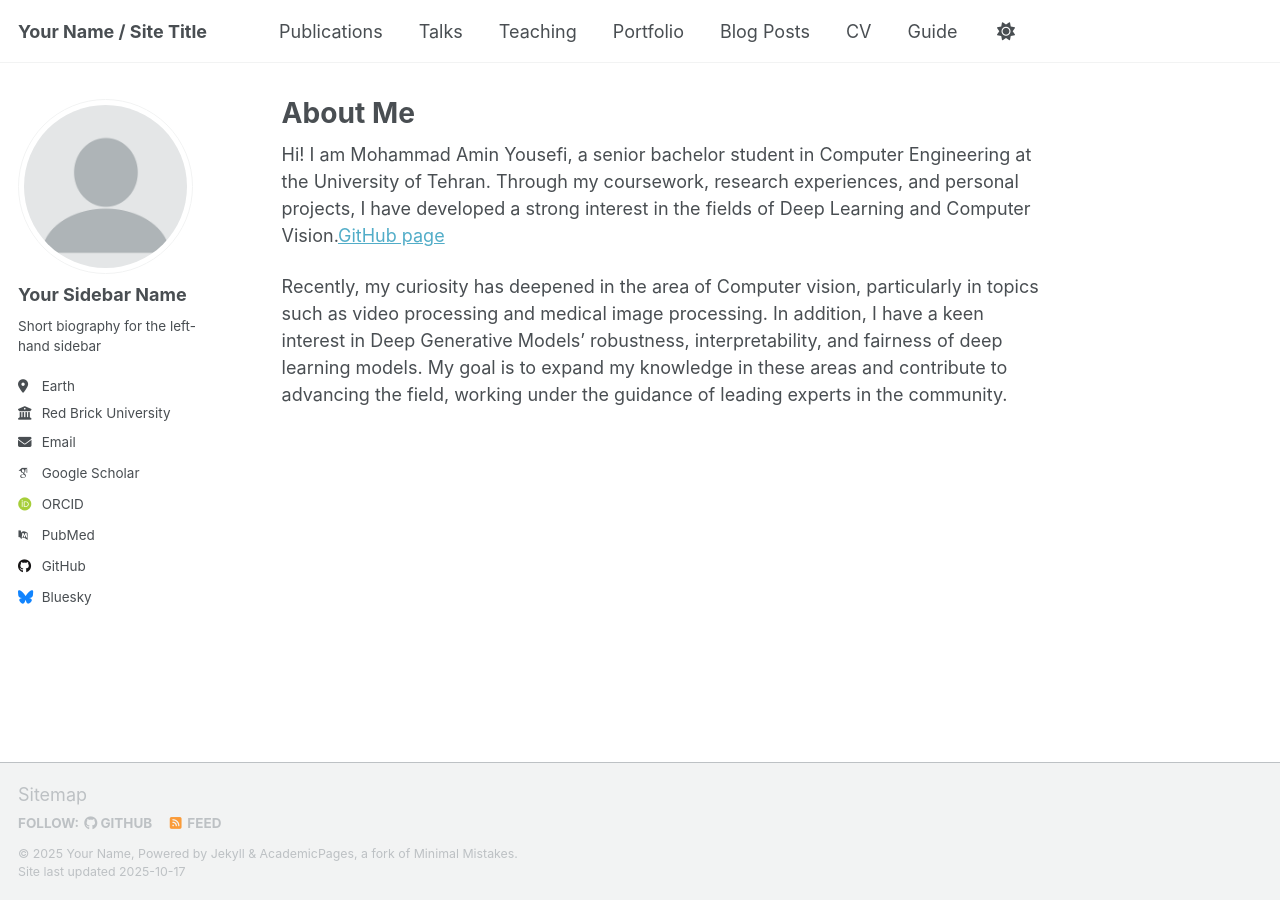
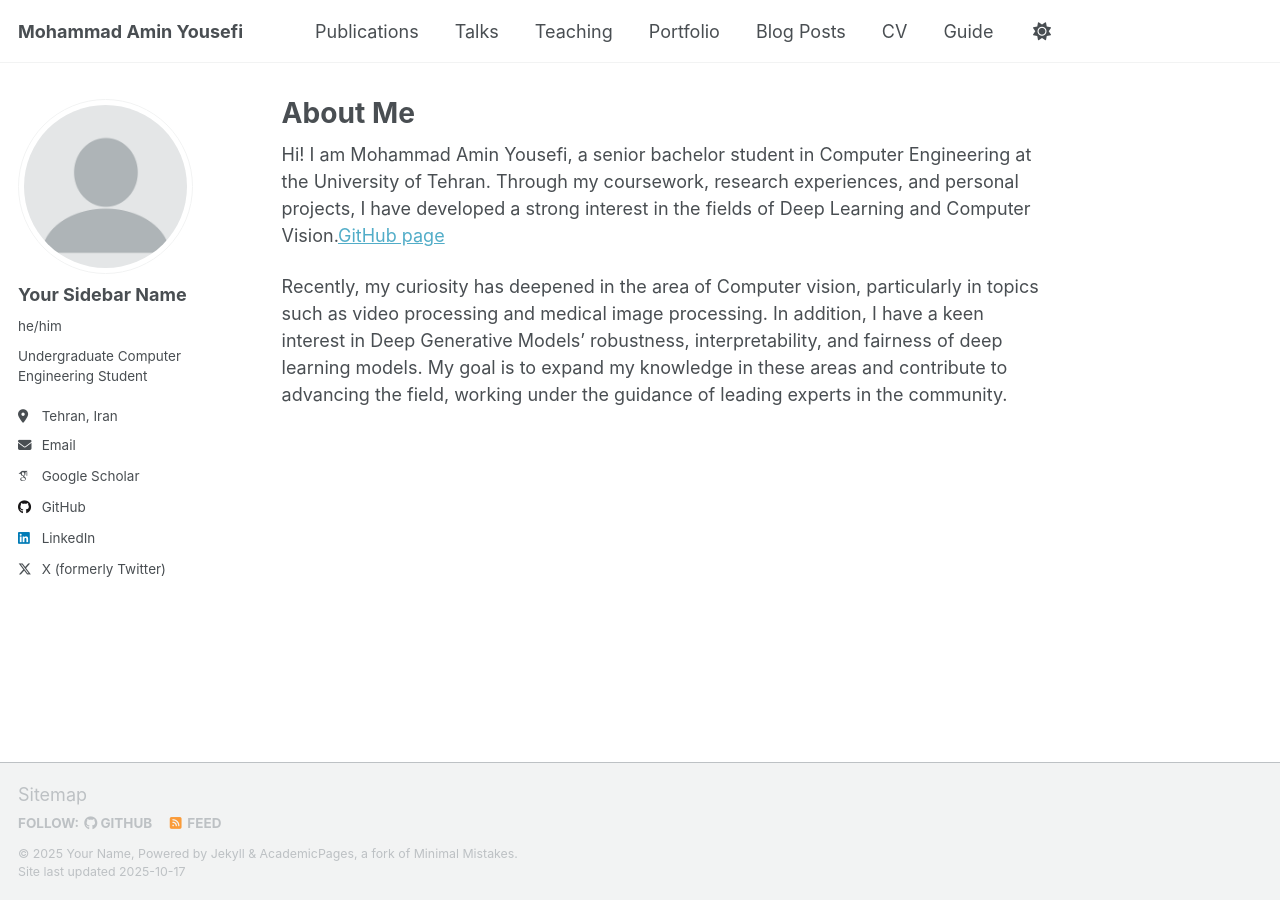
Before and after one commit to MAmin-y/MAmin-y.github.io, a Jekyll site: the page built from _pages/about.md, in a window 1280 px wide. Built offline with Jekyll 4.4.1, drawn with Linux system fonts in a browser that asks for light colours; some web fonts are replaced; a script that is not in the unit is left out.

Commit message:
Some config

```diff
--- a/_config.yml
+++ b/_config.yml
@@ -9,7 +9,7 @@
 # Basic Site Settings
 locale                   : "en-US"
 site_theme               : "default" # Currently available options are "default", "air"
-title                    : "Your Name / Site Title"
+title                    : "Mohammad Amin Yousefi"
 title_separator          : "-"
 name                     : &name "Your Name"
 description              : &description "Your Name's academic portfolio"   # Update this with a general description of your site, this is the default if not overridden by a page
@@ -25,22 +25,22 @@ author:
   # Biographic information
   avatar           : "profile.png"
   name             : "Your Sidebar Name"
-  pronouns         : # example: "she/her"
-  bio              : "Short biography for the left-hand sidebar"
-  location         : "Earth"
-  employer         : "Red Brick University"
+  pronouns         : "he/him"
+  bio              : "Undergraduate Computer Engineering Student"
+  location         : "Tehran, Iran"
+  # employer         : "Red Brick University"
   uri              : # URL
-  email            : "none@example.org"
+  email            : "m.amin.yousefi2003@gmai.com"
 
   # Academic websites
   academia         : # URL
   arxiv            : # URL - Update with the correct link to your profile
-  googlescholar    : "https://scholar.google.com/citations?user=PS_CX0AAAAAJ"
+  googlescholar    : "https://scholar.google.com/citations?user=v4WwYuEAAAAJ&hl=en"
   inspire-hep      : # URL
   impactstory      : # URL
-  orcid            : "http://orcid.org/yourorcidurl"
+  orcid            : # "http://orcid.org/yourorcidurl"
   semantic         : # URL
-  pubmed           : "https://www.ncbi.nlm.nih.gov/pubmed/?term=john+snow"
+  pubmed           : # "https://www.ncbi.nlm.nih.gov/pubmed/?term=john+snow"
   researchgate     : # URL
   scopus           : # URL
 
@@ -48,13 +48,13 @@ author:
   bitbucket        : # Username - Update with your username on the site
   codepen          : # Username
   dribbble         : # Username
-  github           : "academicpages"
+  github           : "MAmin-y"
   kaggle           : # Username
   stackoverflow    : # User number or user number and name (i.e., use "1" or "1/jeff-atwood")
 
   # Social media
   artstation       : # Username
-  bluesky          : "bsky.app" # Replace this with you Bluesky username
+  bluesky          : #"bsky.app" # Replace this with you Bluesky username
   facebook         : # Username
   flickr           : # Username
   foursquare       : # Username
@@ -63,7 +63,7 @@ author:
   keybase          : # Username
   instagram        : # Username
   lastfm           : # Username
-  linkedin         : # Username
+  linkedin         : mohammad-amin-yousefi
   mastodon         : # URL
   medium           : # URL
   pinterest        : # Username
@@ -71,7 +71,7 @@ author:
   steam            : # Username
   telegram         : # URL
   tumblr           : # Username
-  twitter          : # Username for X / Twitter
+  twitter          : mamin_y
   vine             : # Username
   weibo            : # Username
   wikipedia        : # Username
```
